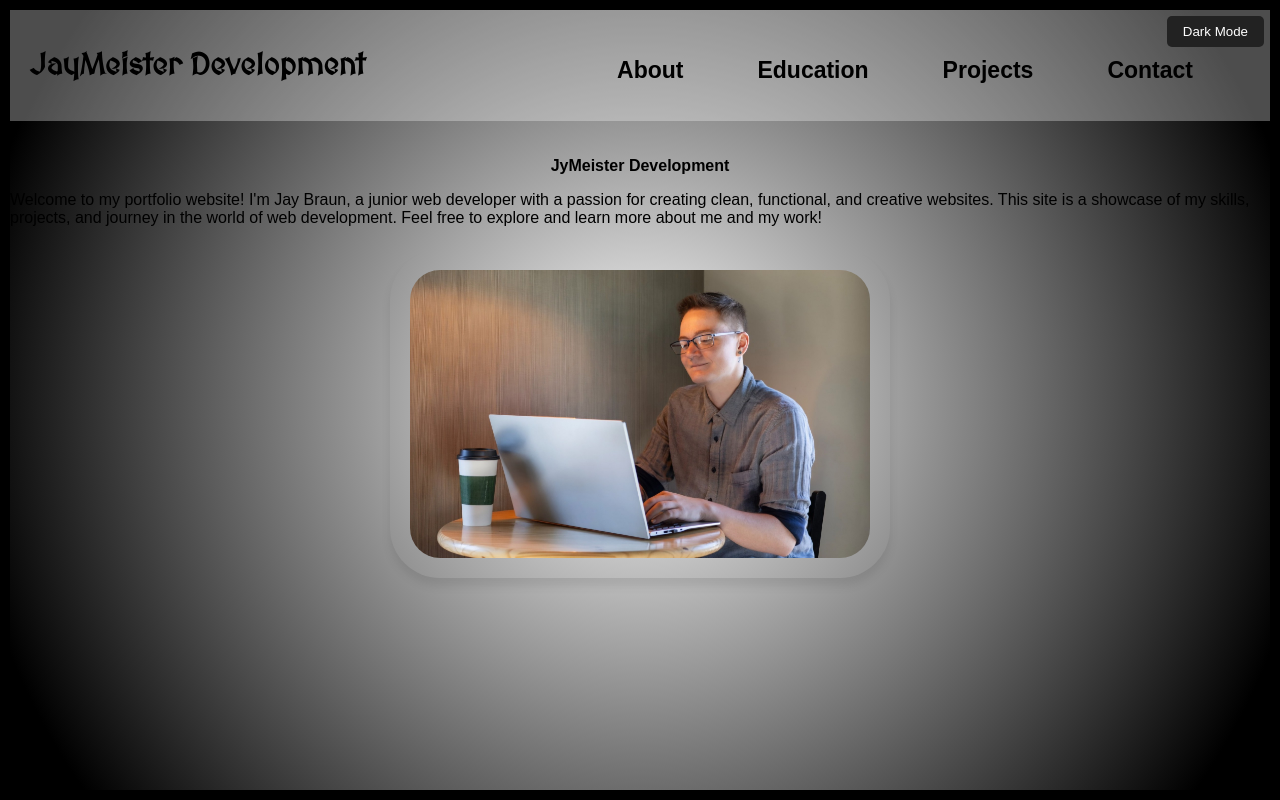
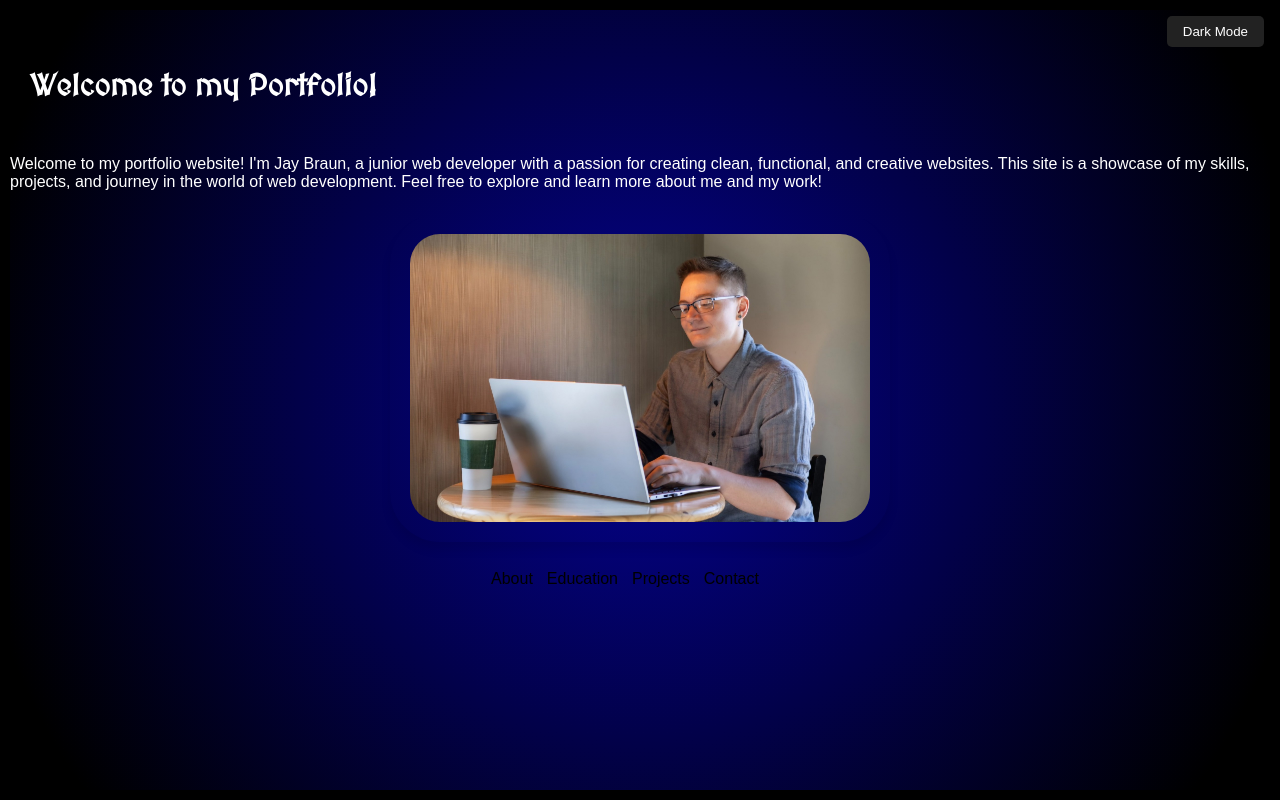
Before and after one commit to JyMeister/my-portfolio, a plain HTML site: page Portfolio_Website.html in a window 1280 px wide. Drawn offline with Linux system fonts and the light colour scheme.

Commit message:
Changes: Index.html > background nav color

```diff
--- a/Portfolio_Website.html
+++ b/Portfolio_Website.html
@@ -16,21 +16,13 @@
 
 <body>
     <section class="header">
-        <h2 class="newfont">JayMeister Development</h2>
-        <div class="nav">
-            <ul>
-                <li><a href="port-about.html">About</a></li>
-                <li><a href="education-page.html">Education</a></li>
-                <li><a href="projects-page.html">Projects</a></li>
-                <li><a href="contact-page.html">Contact</a></li>
-            </ul>
-        </div>
+        <h1 id="typing-title" class="typing-cursor newfont"></h1>
     </section>
 
 
 
     <div class="intro">
-        <h1>JyMeister Development</h1>
+
         <p class="welcome-message">Welcome to my portfolio website! I'm Jay Braun, a junior web developer with a passion for creating clean, functional, and creative websites. This site is a showcase of my skills, projects, and journey in the world of web development. Feel free to explore and learn more about me and my work!</p>
     </div>
 
@@ -44,6 +36,16 @@
 
 
 
+       <!-- <h2 class="newfont"></h2> -->
+        <div class="nav">
+            <ul>
+                <li><a href="port-about.html">About</a></li>
+                <li><a href="education-page.html">Education</a></li>
+                <li><a href="projects-page.html">Projects</a></li>
+                <li><a href="contact-page.html">Contact</a></li>
+            </ul>
+        </div>
+
 
 
 
--- a/portfolio-index.css
+++ b/portfolio-index.css
@@ -1,3 +1,16 @@
+.typing-cursor::after {
+            content: '|';
+            animation: blink 0.7s infinite;
+        }
+        @keyframes blink {
+            0%, 100% { opacity: 1; }
+            50% { opacity: 0; }
+        }
+
+
+
+
+
 :root {
       --bg: rgba(255, 255, 255, 0.301);
       --border-radius: 20px;
@@ -53,7 +66,7 @@ img {
 }*/
 
 .header {
-    background-color: var(--bg);
+    /*background-color: var(--bg);*/
     text-align: center;
     padding: 1px;
     display: flex; /*makes the header a flex container*/
@@ -62,27 +75,22 @@ img {
     padding: 10px 20px;
 }
 
-.header ul {
+ul {
     list-style-type: none;
     display: flex; /*makes list horizontal*/
-    justify-content: flex-end; /*sits to the right*/
+    justify-content: center; /*sits to the right*/
     margin: 0;
     padding: 10px 30px 0 0;
+    color: #ffffff;
 }
 
-.header li {
-    margin-left: 20px; /*Adds space in between items*/
-    font-size: 23px;
-    padding: 20px;
-    font-weight: bold;
-}
 
 body {
 
     border: 10px solid black;
-    background: radial-gradient(circle, white, black 90%);
+    background: radial-gradient(circle, rgb(4, 2, 147), black 90%);
     background-attachment: fixed;
-    color:rgb(0, 0, 0);
+    color:rgb(255, 255, 255);
     margin: 0;
     padding: 0;
     min-height: 100vh;
@@ -99,6 +107,10 @@ h2 {
     text-align: center;
 }
 
+#typing-title {
+    font-size: 30px;
+}
+
 #quote {
   font-style: italic;
   line-height: 1.7;
@@ -113,7 +125,7 @@ h2 {
 
 /*Javascript*/
 body.dark-mode {
-  background: radial-gradient(circle, black, rgb(94, 94, 94) 100%);
+  background: radial-gradient(circle, rgb(5, 0, 164), rgb(94, 94, 94) 100%);
   color: #f1f1f1;
 
 }
--- a/script.js
+++ b/script.js
@@ -12,3 +12,21 @@ const toggleButton = document.getElementById('darkModeToggle');
       toggleButton.textContent = '🌙 Dark Mode';
     }
   });
+
+
+
+
+const title = "Welcome to my Portfolio!";
+const typingTitle = document.getElementById("typing-title");
+let i = 0;
+
+function type() {
+  if (i < title.length) {
+    typingTitle.textContent += title[i];
+    i++;
+    setTimeout(type, 150); // adjust speed here (lower = faster)
+  } else {
+    typingTitle.classList.remove("typing-cursor"); // remove cursor when done
+  }
+}
+type();
```
